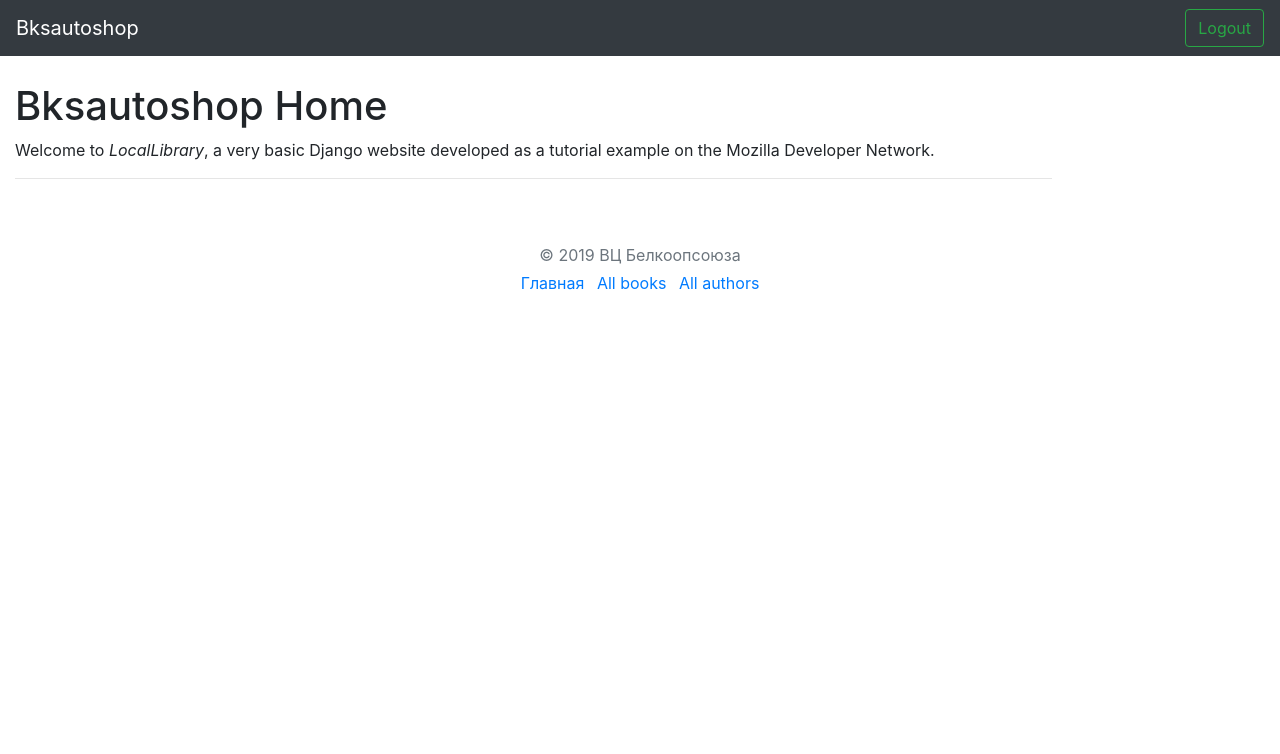
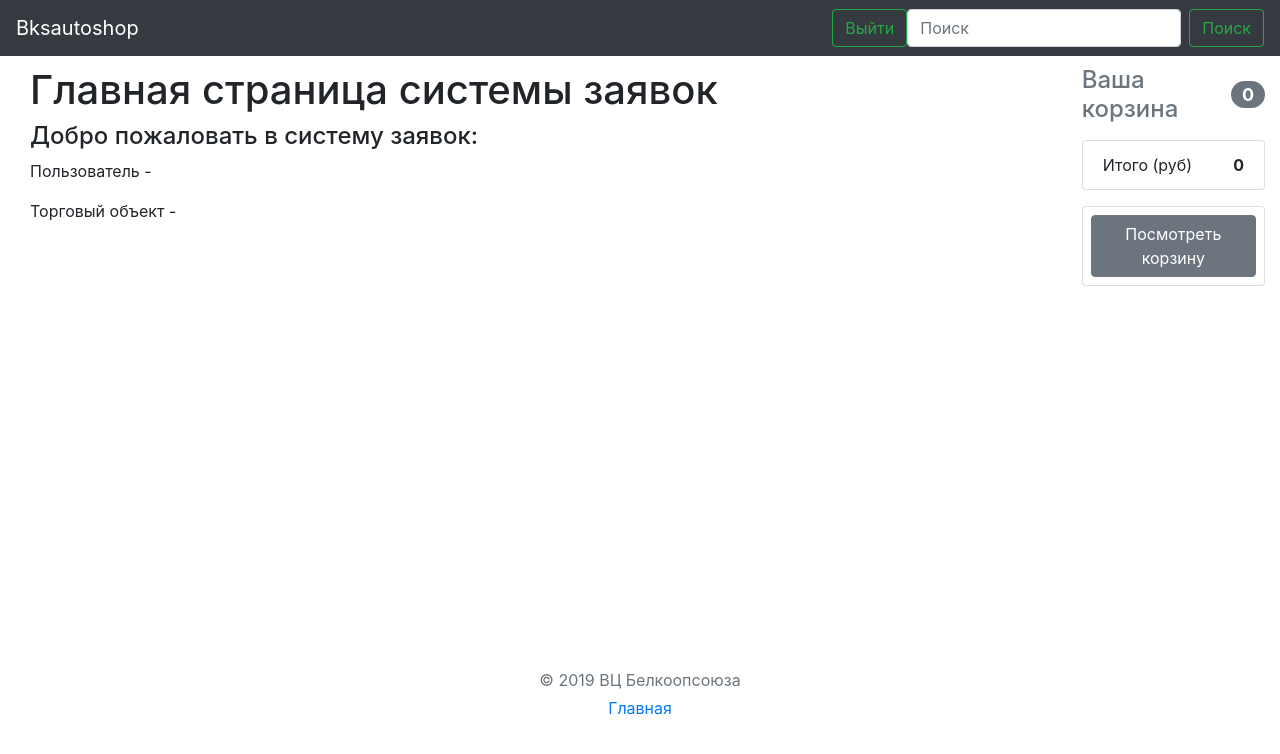
Before and after one commit to Blizzardnya/bksautoshop, a Django app: page /bid/ in a window 1280 px wide. Shown: the top 754 px of the page. Run offline with Django 3.2, Linux system fonts and the light colour scheme; the visitor is signed in with stand-in values (Sample User, id 1); some libraries are stand-ins or nearby versions.

Commit message:
27.09.2019

```diff
--- a/bid/admin.py
+++ b/bid/admin.py
@@ -7,6 +7,7 @@ class CategoryAdmin(admin.ModelAdmin):
     list_display = ['name', 'root_category']
     raw_id_fields = ['root_category']
     search_fields = ['name']
+    prepopulated_fields = {'slug': ('name',)}
 
 
 @admin.register(Product)
@@ -15,6 +16,8 @@ class ProductAdmin(admin.ModelAdmin):
     list_filter = ('created_at', 'updated_at')
     list_display_links = ('barcode', 'name')
     search_fields = ['name', 'barcode']
+    raw_id_fields = ['category']
+    prepopulated_fields = {'slug': ('name',)}
 
 
 @admin.register(Shop)
--- a/bid/templates/bid/base.html
+++ b/bid/templates/bid/base.html
@@ -1,45 +1,43 @@
 <!DOCTYPE html>
 {% load static %}
-<html lang="en">
+<html lang="ru" class="h-100">
 <head>
     <meta charset="UTF-8">
     <title>{% block title %}Система заявок{% endblock %}</title>
     <link rel="shortcut icon" href="{% static 'favicon.ico' %}">
-    <link rel="stylesheet" href="https://stackpath.bootstrapcdn.com/bootstrap/4.3.1/css/bootstrap.min.css" integrity="sha384-ggOyR0iXCbMQv3Xipma34MD+dH/1fQ784/j6cY/iJTQUOhcWr7x9JvoRxT2MZw1T" crossorigin="anonymous">
+    <link rel="stylesheet" href="https://stackpath.bootstrapcdn.com/bootstrap/4.3.1/css/bootstrap.min.css"
+          integrity="sha384-ggOyR0iXCbMQv3Xipma34MD+dH/1fQ784/j6cY/iJTQUOhcWr7x9JvoRxT2MZw1T" crossorigin="anonymous">
 </head>
 <body class="d-flex flex-column h-100">
     {% include 'bid/navbar.html' %}
-    <main class="flex-shrink-0" role="main">
-        <div class="container-fluid" style="margin-top: 2%">
+    <main role="main" class="flex-shrink-0">
+        <div class="container-fluid" style="margin-top: 10px;">
             <div class="row">
-                <div class="col-xl-10 col-md-9">
+                <div class="col-xl-10 col-md-8">
                     {% block content %}{% endblock %}
                 </div>
-                <div class="col-xl-2 col-md-3">
-                    {% block sidebar %}
-{#                        <ul class="nav flex-column">#}
-{#                            <li class="nav-item">#}
-{#                                <a class="nav-link" href="{% url 'index' %}">Home</a>#}
-{#                                <a class="nav-link" href="{% url 'books' %}">All books</a>#}
-{#                                <a class="nav-link" href="{% url 'authors' %}">All authors</a>#}
-{#                            </li>#}
-{#                        </ul>#}
-{#                        {% include 'accounts/sidebar_user.html' %}#}
-                    {% endblock %}
+                <div class="col-xl-2 col-md-4">
+                    {% block sidebar %}{% endblock %}
                 </div>
             </div>
         </div>
     </main>
     <footer class="footer mt-auto py-3 my-5 pt-5 text-muted text-center text-small">
-        <p class="mb-1">© 2019 ВЦ Белкоопсоюза</p>
-        <ul class="list-inline">
-            <li class="list-inline-item"><a href="#">Главная</a></li>
-            <li class="list-inline-item"><a href="#">All books</a></li>
-            <li class="list-inline-item"><a href="#">All authors</a></li>
-        </ul>
+        <div class="container">
+            <p class="mb-1">© 2019 ВЦ Белкоопсоюза</p>
+            <ul class="list-inline">
+                <li class="list-inline-item"><a href="{% url 'bid:index' %}">Главная</a></li>
+            </ul>
+        </div>
     </footer>
-    <script src="https://code.jquery.com/jquery-3.3.1.slim.min.js" integrity="sha384-q8i/X+965DzO0rT7abK41JStQIAqVgRVzpbzo5smXKp4YfRvH+8abtTE1Pi6jizo" crossorigin="anonymous"></script>
-    <script src="https://cdnjs.cloudflare.com/ajax/libs/popper.js/1.14.7/umd/popper.min.js" integrity="sha384-UO2eT0CpHqdSJQ6hJty5KVphtPhzWj9WO1clHTMGa3JDZwrnQq4sF86dIHNDz0W1" crossorigin="anonymous"></script>
-    <script src="https://stackpath.bootstrapcdn.com/bootstrap/4.3.1/js/bootstrap.min.js" integrity="sha384-JjSmVgyd0p3pXB1rRibZUAYoIIy6OrQ6VrjIEaFf/nJGzIxFDsf4x0xIM+B07jRM" crossorigin="anonymous"></script>
-    </body>
+    <script src="https://code.jquery.com/jquery-3.3.1.slim.min.js"
+            integrity="sha384-q8i/X+965DzO0rT7abK41JStQIAqVgRVzpbzo5smXKp4YfRvH+8abtTE1Pi6jizo"
+            crossorigin="anonymous"></script>
+    <script src="https://cdnjs.cloudflare.com/ajax/libs/popper.js/1.14.7/umd/popper.min.js"
+            integrity="sha384-UO2eT0CpHqdSJQ6hJty5KVphtPhzWj9WO1clHTMGa3JDZwrnQq4sF86dIHNDz0W1"
+            crossorigin="anonymous"></script>
+    <script src="https://stackpath.bootstrapcdn.com/bootstrap/4.3.1/js/bootstrap.min.js"
+            integrity="sha384-JjSmVgyd0p3pXB1rRibZUAYoIIy6OrQ6VrjIEaFf/nJGzIxFDsf4x0xIM+B07jRM"
+            crossorigin="anonymous"></script>
+</body>
 </html>
--- a/bid/templates/bid/index.html
+++ b/bid/templates/bid/index.html
@@ -3,7 +3,19 @@
 {% block title %}Система заявок - Главная{% endblock %}
 
 {% block content %}
-    <h1>Bksautoshop Home</h1>
-    <p>Welcome to <em>LocalLibrary</em>, a very basic Django website developed as a tutorial example on the Mozilla Developer Network.</p>
-    <hr>
+    <div class="container-fluid">
+        <h1>Главная страница системы заявок</h1>
+        <h4>Добро пожаловать в систему заявок:</h4>
+        {% if request.user.is_authenticated %}
+            <p>Пользователь - {{ request.user.systemuser }}</p>
+            <p>Торговый объект - {{ request.user.systemuser.shop }}</p>
+        {% else %}
+            <a href="{% url 'login' %}" class="btn btn-outline-success my-2 my-sm-0 float-left" >Войти</a>
+        {% endif %}
+    </div>
 {% endblock %}
+{% block sidebar %}
+    {% if request.user.is_authenticated %}
+        {% include 'cart/cart_module.html' %}
+    {% endif %}
+{% endblock %}
--- a/bid/templates/bid/navbar.html
+++ b/bid/templates/bid/navbar.html
@@ -45,10 +45,14 @@
 {#                </li>#}
             </ul>
             {% if request.user.is_authenticated %}
-                <a href="{% url 'logout' %}" class="btn btn-outline-success my-2 my-sm-0">Logout</a>
+                <a href="{% url 'logout' %}" class="btn btn-outline-success my-2 my-sm-0">Выйти</a>
             {% else %}
-                <a href="{% url 'login' %}" class="btn btn-outline-success my-2 my-sm-0 float-left" >Login</a>
+                <a href="{% url 'login' %}" class="btn btn-outline-success my-2 my-sm-0 float-left" >Войти</a>
             {% endif %}
+            <form class="form-inline">
+                <input class="form-control mr-sm-2" type="search" placeholder="Поиск" aria-label="Search">
+                <button class="btn btn-outline-success my-2 my-sm-0" type="submit">Поиск</button>
+            </form>
         </div>
     </nav>
 </header>
--- a/cart/templates/cart/cart_module.html
+++ b/cart/templates/cart/cart_module.html
@@ -1,10 +1,11 @@
+<div class="container-fluid" style="padding: 0;">
     <h4 class="d-flex justify-content-between align-items-center mb-3">
         <span class="text-muted">Ваша корзина</span>
         <span class="badge badge-secondary badge-pill">{{ cart|length }}</span>
     </h4>
     <ul class="list-group mb-3">
         {% for item in cart %}
-        {% with product=item.product  %}
+            {% with product=item.product %}
                 <li class="list-group-item d-flex justify-content-between lh-condensed">
                     <h6 class="my-0">{{ product.name }}</h6>
                     <span class="text-muted">{{ item.quantity }} x {{ item.price }}</span>
@@ -20,6 +21,7 @@
     <form class="card p-2">
         <div class="input-group">
             <a href="{% url "cart:cart_detail" %}" class="btn btn-secondary btn-block">Посмотреть корзину</a>
-        <a href="{% url "orders:order_create" %}" class="btn btn-secondary btn-block">Оформить чек</a>
+            {#        <a href="{% url "orders:order_create" %}" class="btn btn-secondary btn-block">Оформить чек</a>#}
         </div>
     </form>
+</div>
--- a/orders/models.py
+++ b/orders/models.py
@@ -28,7 +28,7 @@ class Order(models.Model):
         verbose_name_plural = 'Заказы'
 
     def get_total_cost(self):
-        return round(sum(item.get_cost() for item in self.items.all()))
+        return round(sum(item.get_cost() for item in self.items.all()), 2)
 
     def __str__(self):
         return 'Order {}'.format(self.id)
@@ -48,7 +48,7 @@ class OrderItem(models.Model):
         verbose_name_plural = 'Строки заказа'
 
     def get_cost(self):
-        return self.price * self.quantity
+        return round(self.price * self.quantity, 2)
 
     def __str__(self):
         return self.product.name
```
Also changed, not shown: accounts/templates/registration/login.html (added, +25 -0 lines), bid/models.py (+5 -4 lines). Lines whose indentation alone changed are shown as unchanged.
